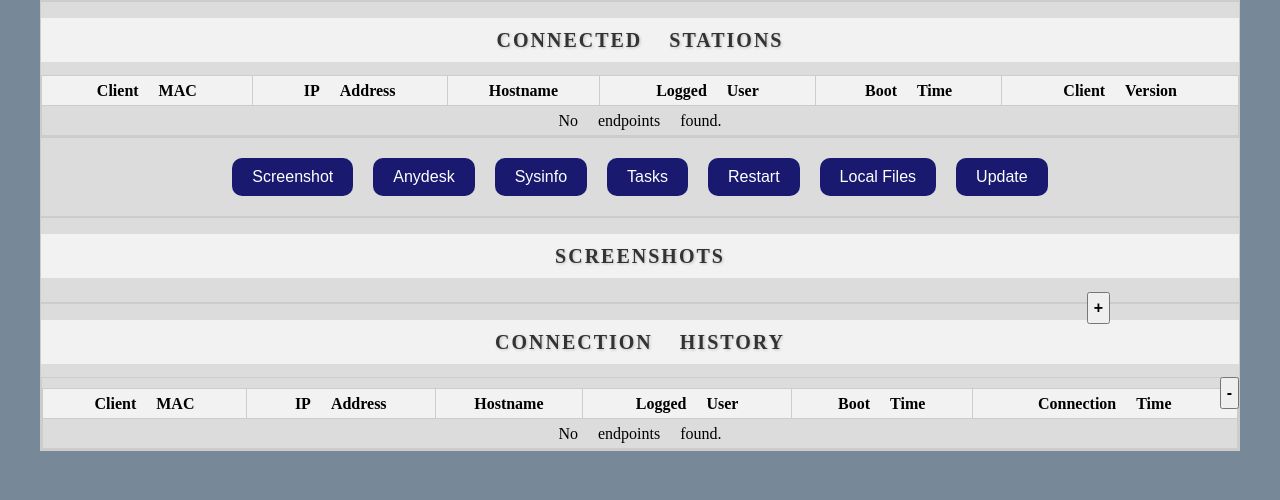
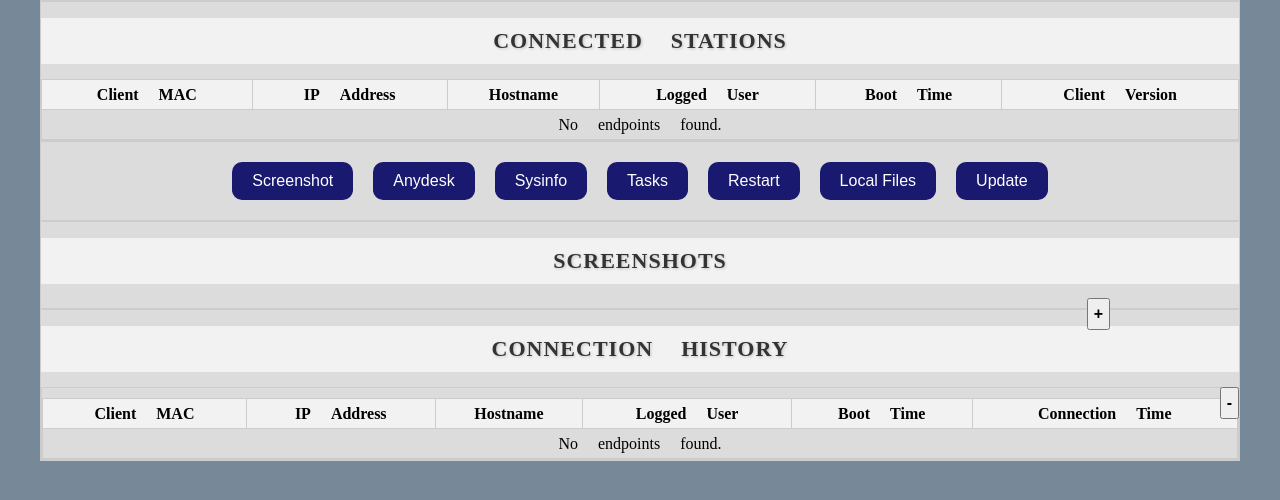
Before and after one commit to GShwartz/HandsOff-WEB, a Python web app: template templates/index.html in a window 1280 px wide. Shown: the part 63-563 px from the top of the page. Run offline with Jinja, Linux system fonts and the light colour scheme; the template is opened without the code that fills it, so the values that code supplies are empty.

Commit message:
updated UX

```diff
--- a/static/buttons.css
+++ b/static/buttons.css
@@ -37,11 +37,12 @@
 }
 
 .buttons-container button:hover {
-  transform: scale(1.1);
+    transform: scale(1.1);
+    transition: transform 0.1s, background-color 0.1s;
 
 }
 
 .buttons-container button:active {
-  transform: translateY(3px); /* Change value to desired vertical displacement */
+  transform: translateY(3px);
   background-color: green;
 }
--- a/static/style.css
+++ b/static/style.css
@@ -13,10 +13,10 @@ h1 {
     margin-top: 1rem;
     font-family: emoji;
     color: #333333; /* Set a darker text color for better contrast */
-    font-size: 20px; /* Set the font size */
+    font-size: 22px; /* Set the font size */
     text-align: center; /* Center align the text */
     text-transform: uppercase; /* Convert the text to uppercase */
-    letter-spacing: 2px; /* Add spacing between letters */
+    letter-spacing: 1px; /* Add spacing between letters */
     text-shadow: 1px 1px 3px rgba(0, 0, 0, 0.2); /* Adjust the text shadow */
     background-color: #f2f2f2; /* Set a light background color */
     padding: 10px; /* Add padding around the text */
```
